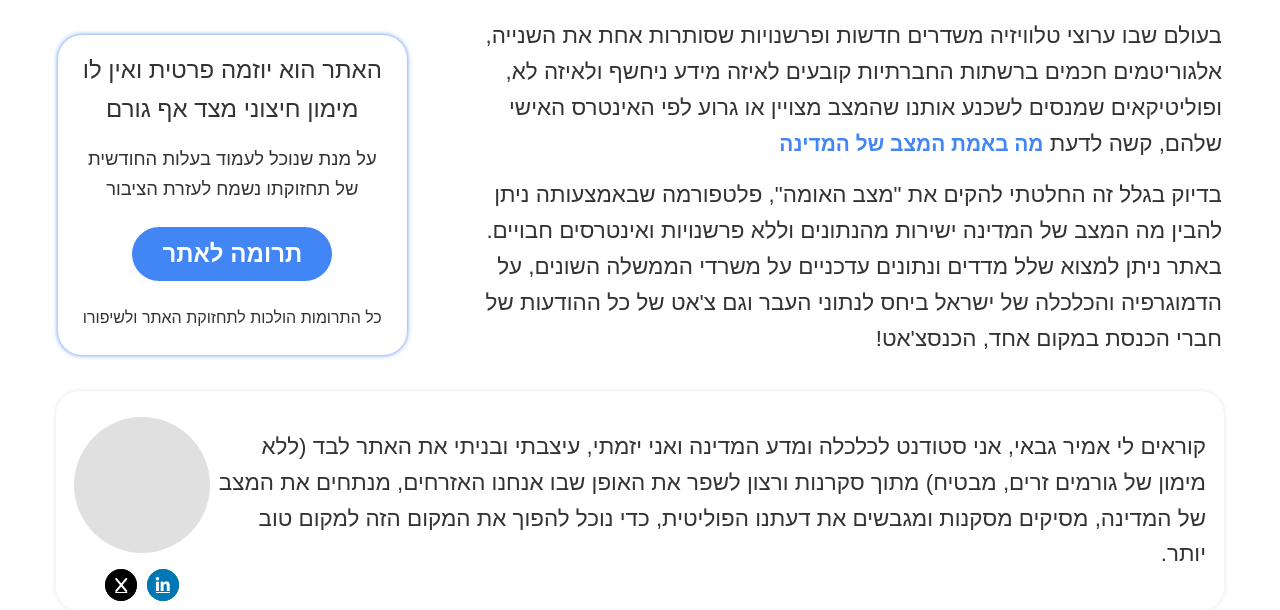
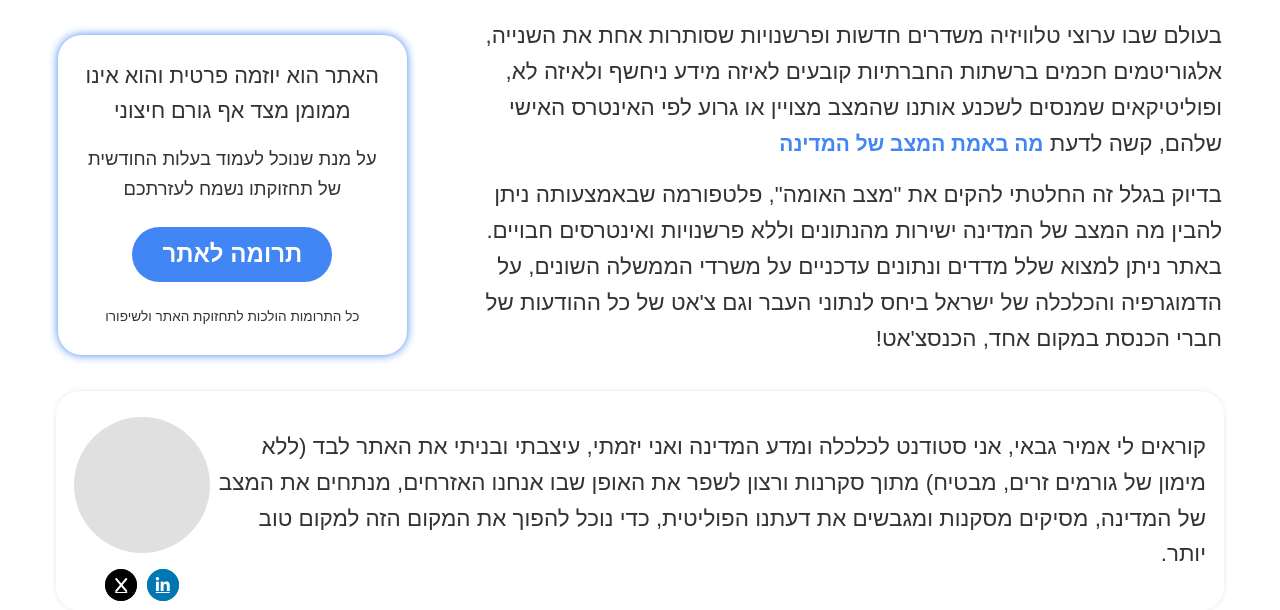
Before and after one commit to TheBlueBear02/StateOfTheNation, a Flask app: page /info in a window 1280 px wide. Shown: the top 610 px of the page. Run offline with Flask 3, Linux system fonts and the light colour scheme; parts of the project's set-up code (start-up, migrations or seed data) failed here and were passed over.

Commit message:
fixed info screen

```diff
--- a/static/info.css
+++ b/static/info.css
@@ -25,13 +25,13 @@ p{
 .sidebar {
     height: 40vh;
     width: 100%;
-    padding: 2vh 3vh;
+    padding: 2vh 2vh;
     display: flex;
     flex-direction: column;
     align-items: center;
     background-color: white;
     border-radius: 3vh;
-    box-shadow: 0 0 5px rgb(66, 133, 244);
+    box-shadow: 0 0 10px rgb(66, 133, 244);
 
 }
 
--- a/templates/info.html
+++ b/templates/info.html
@@ -33,13 +33,13 @@
                         <div class="content-paragraph" style="margin-bottom: 0;">
                             <div class="sidebar">
                                 <div class="sidebar-footer">
-                                    <p style="font-size: 3vh;">האתר הוא יוזמה פרטית ואין לו מימון חיצוני מצד אף גורם</p>
-                                    <p style="margin-top: 2vh;">על מנת שנוכל לעמוד בעלות החודשית של תחזוקתו נשמח לעזרת הציבור</p>
+                                    <p style="font-size: 2.7vh;margin-top: 1vh;">האתר הוא יוזמה פרטית והוא אינו ממומן מצד אף גורם חיצוני</p>
+                                    <p style="margin-top: 2vh; width: 100%;">על מנת שנוכל לעמוד בעלות החודשית של תחזוקתו נשמח לעזרתכם </p>
                                 </div>
                                 <a href="#" class="donation-button">תרומה לאתר</a>
 
                                 <div class="sidebar-footer">
-                                    <p style="font-size: 2vh;">כל התרומות הולכות לתחזוקת האתר ולשיפורו</p>
+                                    <p style="font-size: 1.7vh;">כל התרומות הולכות לתחזוקת האתר ולשיפורו</p>
                                 </div>
                             </div>
                        </div>
```
Also changed, not shown: static/images/twitter designs/facbook banner1.png (added), static/images/twitter designs/facebook banner.png (added).
